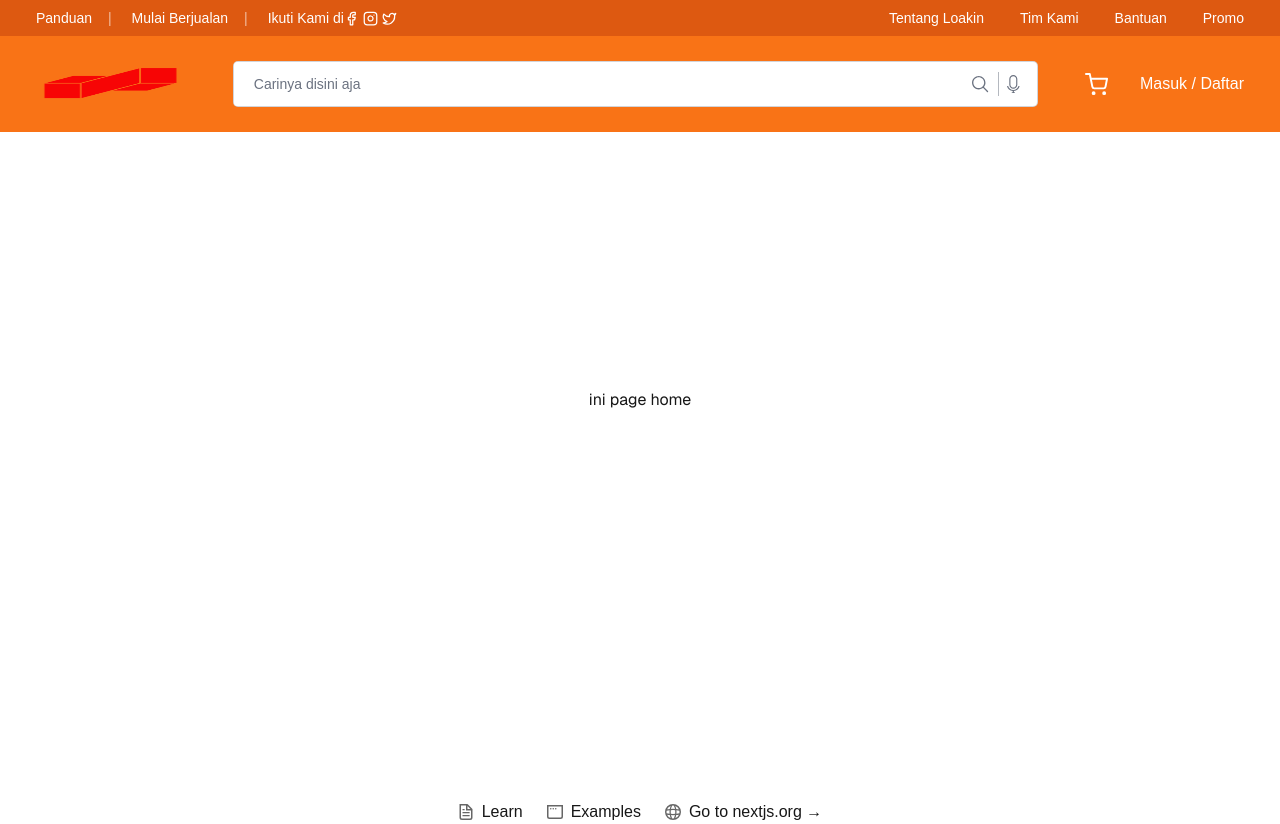
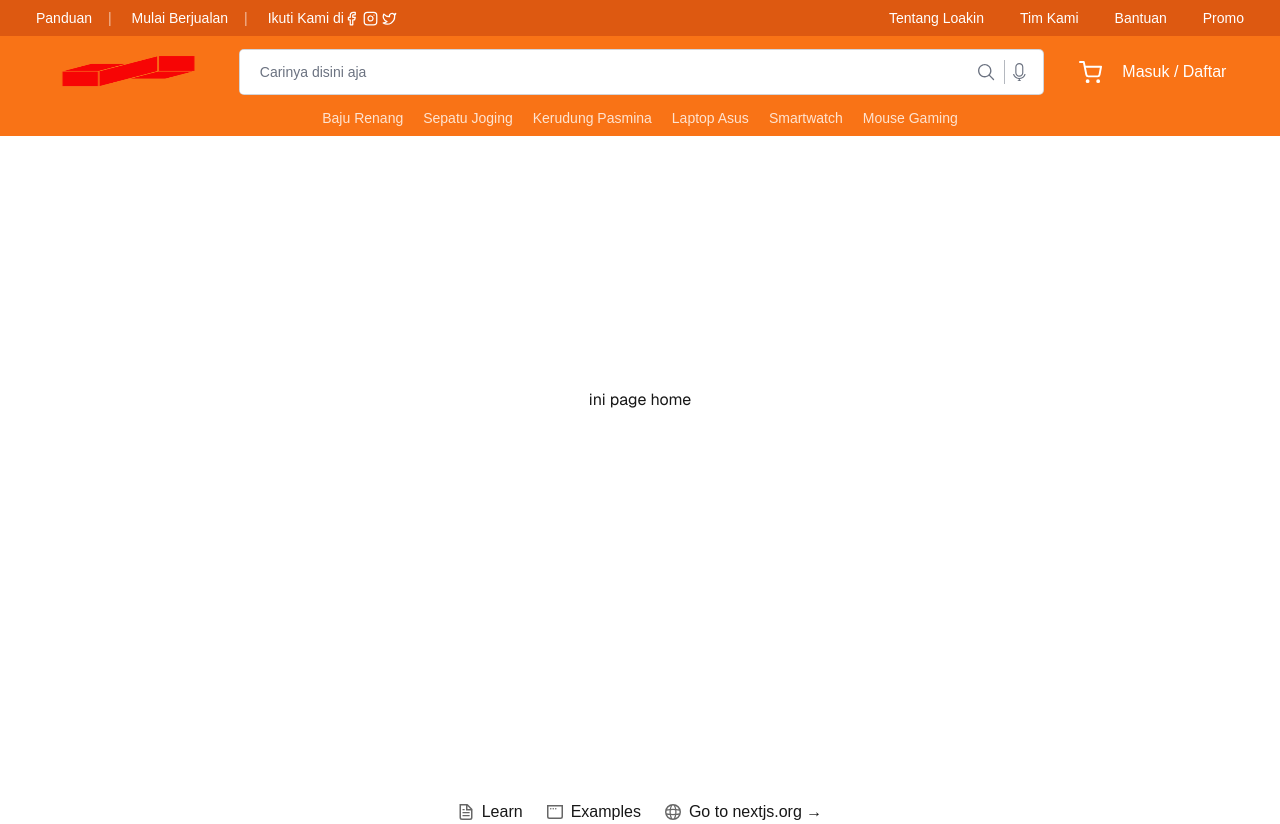
Before and after one commit to Usri-Yusron/loakin-next-app, a Next.js app: page / in a window 1280 px wide. Built offline with nearby package versions, Linux system fonts and the light colour scheme.

Commit message:
add product under searchbar

```diff
--- a/app/components/Navbar.js
+++ b/app/components/Navbar.js
@@ -16,6 +16,15 @@ const navigationLeft = [
     { name: 'Mulai Berjualan', href: '/' },
 ]
 
+const product = [
+    'Baju Renang',
+    'Sepatu Joging',
+    'Kerudung Pasmina',
+    'Laptop Asus',
+    'Smartwatch',
+    'Mouse Gaming',
+]
+
 export default function Navbar() {
     const [mobileMenuOpen, setMobileMenuOpen] = useState(false)
     const pathname = usePathname()
@@ -23,7 +32,7 @@ export default function Navbar() {
 
     return (
         <nav className="fixed top-0 right-0 left-0  bg-orange-500/100">
-            <div className="">
+            {/* header on top */}
             <div className="flex justify-between py-2 px-9 text-white text-sm bg-orange-700/50">
                 <div className="hidden md:flex gap-x-2">
                     {navigationLeft.map((item) => (
@@ -49,7 +58,10 @@ export default function Navbar() {
                     <Link href="/" className="font-normal hover:opacity-75">Promo</Link>
                 </div>
             </div>
-                <div className="flex justify-between items-center px-9 py-3">
+            {/* header on top selesai */}
+
+            {/* navbar with searchbar */}
+            <div className="flex justify-around items-center px-9 py-4 md:py-0">
                 <div className="hidden md:flex justify-between items-center py-5">
                     <Link href="/" className="-m-1.5 p-1.5">
                         <span className="sr-only">Loakin.id</span>
@@ -83,9 +95,11 @@ export default function Navbar() {
                         </g>
                     </svg>
                 </div>
-                    <div className="flex items-center">
-                        <div className="mr-8 md:mr-15 xl:mr-65">
+                <div className="flex items-center ">
+                    <div className="mr-5 md:mr-15">
+                        <Link href="#">
                             <FiShoppingCart size={23} color="white" />
+                        </Link>
                     </div>
                     <div className="hidden md:flex">
                         <Link href="/" className="font-normal text-white">Masuk / Daftar</Link>
@@ -102,10 +116,20 @@ export default function Navbar() {
                     </div>
                 </div>
             </div>
+            {/* product under searchbar */}
+            <div className="hidden md:flex justify-around items-center pb-2">
+                <div className="flex gap-x-5">
+                    {product.map((item, index) => (
+                        <Link href={'/'} className="text-sm text-white font-light opacity-80" key={index}>{item}</Link>
+                    ))}
                 </div>
+            </div>
+            {/* product under searchbar selesai */}
+            {/* navbar with searchbar selesai */}
+
             {/* mini device */}
             <Dialog open={mobileMenuOpen} onClose={setMobileMenuOpen} className="lg:hidden">
-                <div className="fixed  z-50" />
+                <div className="fixed z-50" />
                 <DialogPanel className="fixed inset-y-0 right-0 z-50 w-2/3 h-full overflow-y-auto bg-white shadow-md px-6 py-6 sm:max-w-sm sm:ring-1 sm:ring-gray-900/10">
                     <div className="flex items-center justify-between">
                         <Link href="/" className="-m-1.5 p-1.5">
```
Lines whose indentation alone changed are shown as unchanged.
